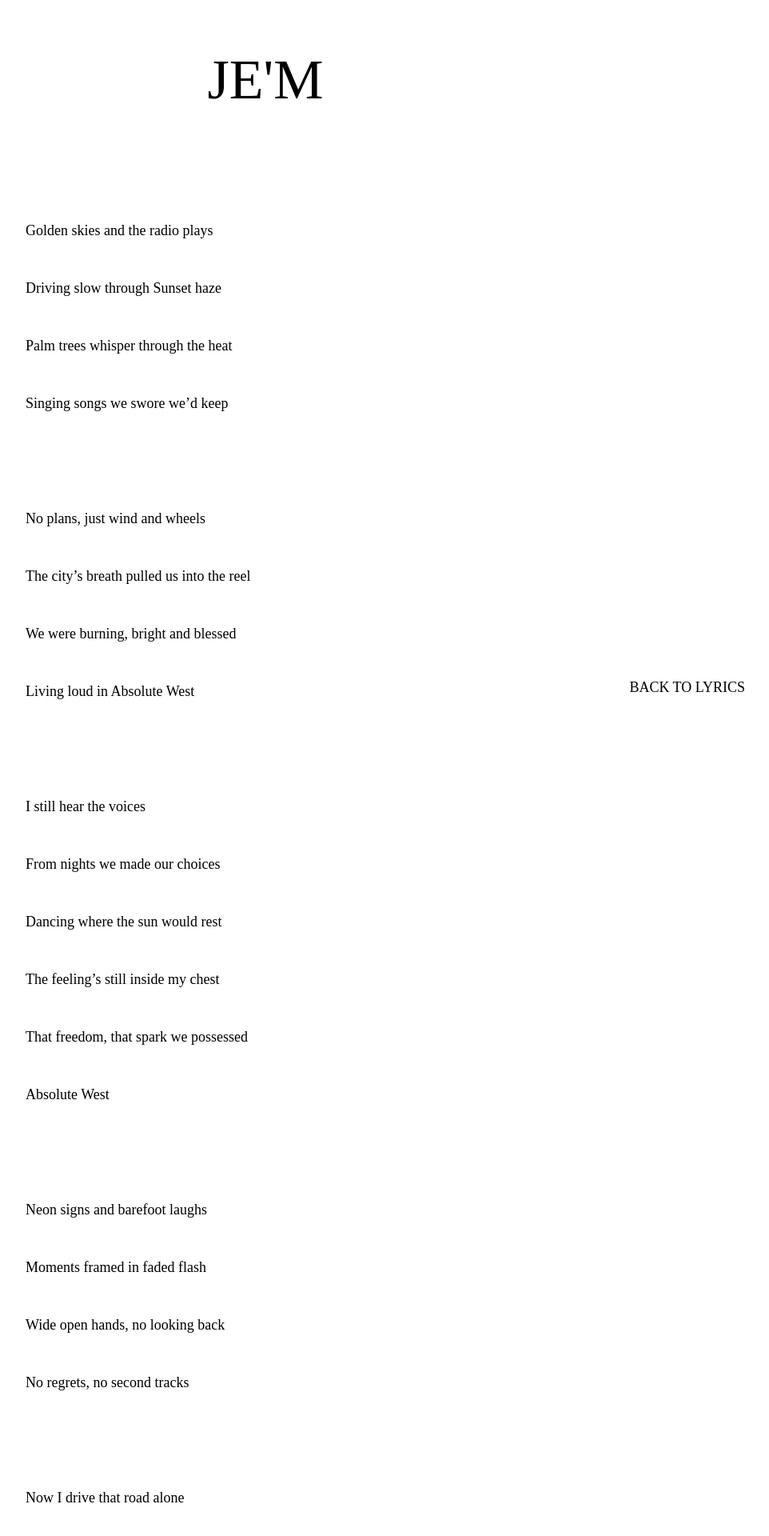
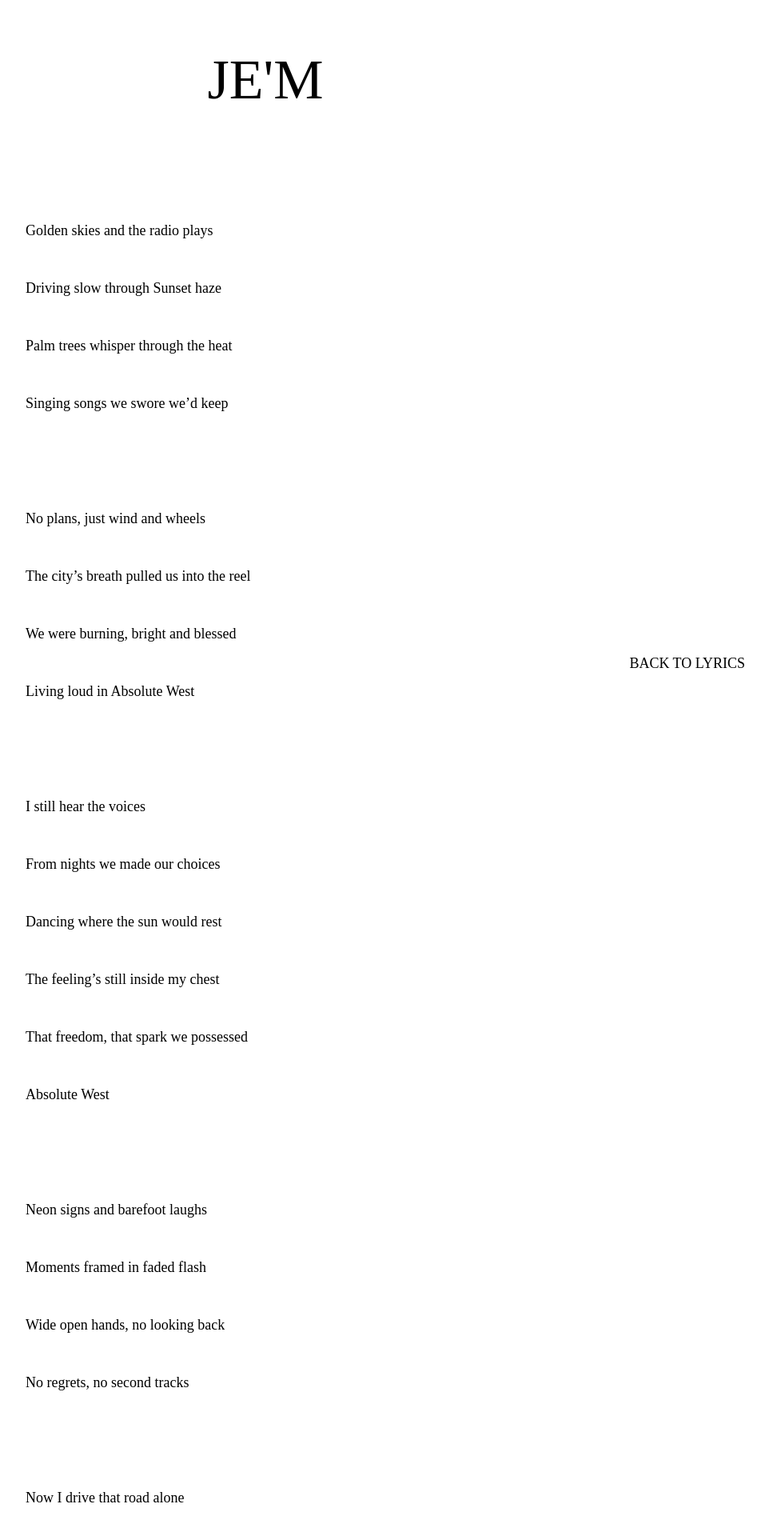
Before and after one commit to ohlucinda/jemlyrics, a Jekyll site: the page built from 2026-03-18-Absolute West.md, in a window 1280 px wide. Shown: the top 1920 px of the page at 80% size, without its empty margins (308-1270 px from the left). Built offline with Jekyll 4.4.1, drawn with Linux system fonts in a browser that asks for light colours; some web fonts are replaced.

Commit message:
Update lyrics.html

```diff
--- a/_layouts/lyrics.html
+++ b/_layouts/lyrics.html
@@ -27,7 +27,7 @@ a { text-decoration: none; color: inherit; }
 }
 .back {
   position: fixed;
-  bottom: 30px;
+  bottom: 60px;
   right: 40px;
 }
 .back a { font-size: 18px; }
@@ -46,10 +46,10 @@ a { text-decoration: none; color: inherit; }
     padding-left: 5%;
   }
   .back {
-    bottom: 20px;
+    bottom: 60px;
     right: 24px;
   }
-  .back a { font-size: 14px; }
+  .back a { font-size: 18px; }
 }
 </style>
 </head>
```
